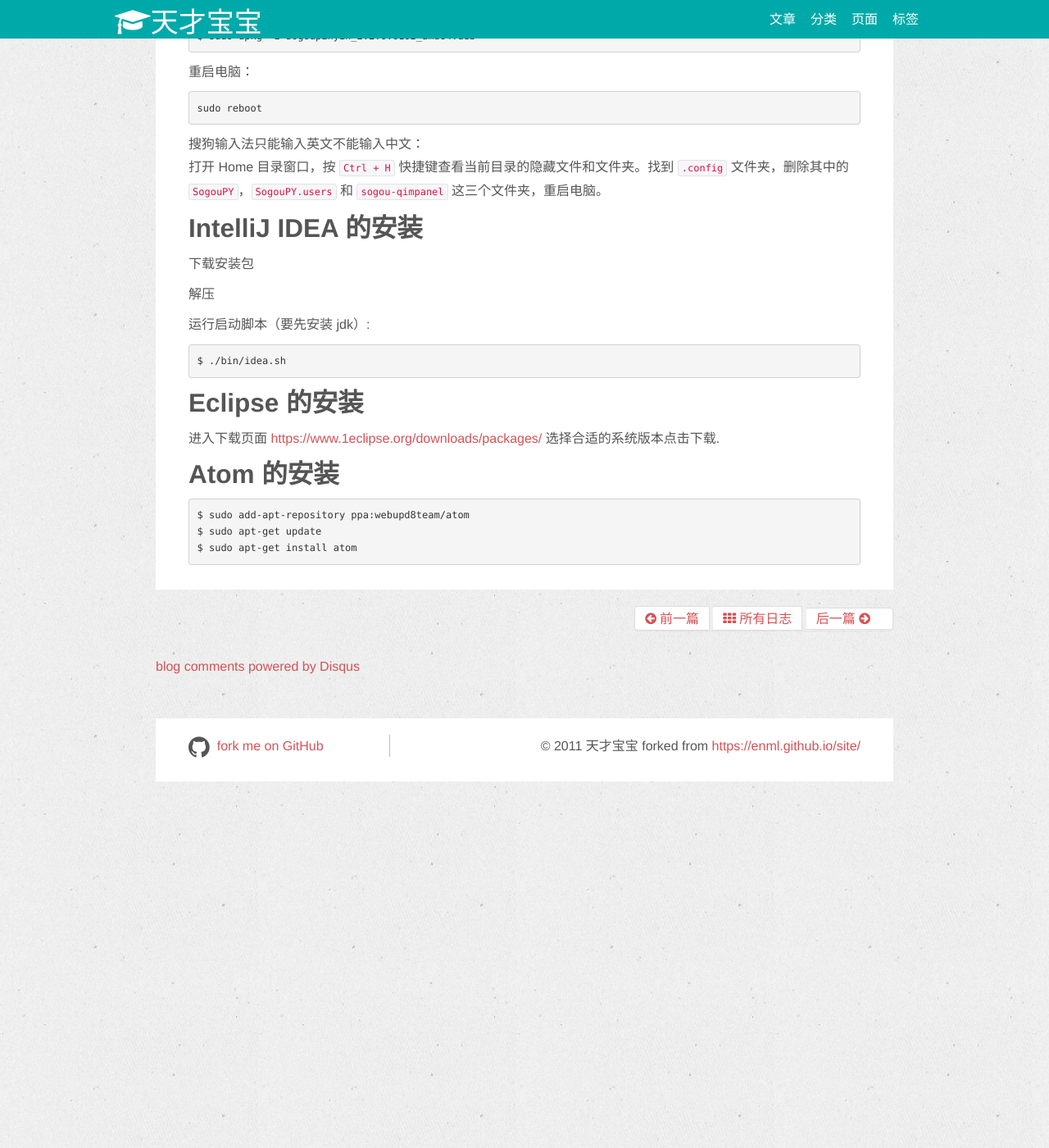
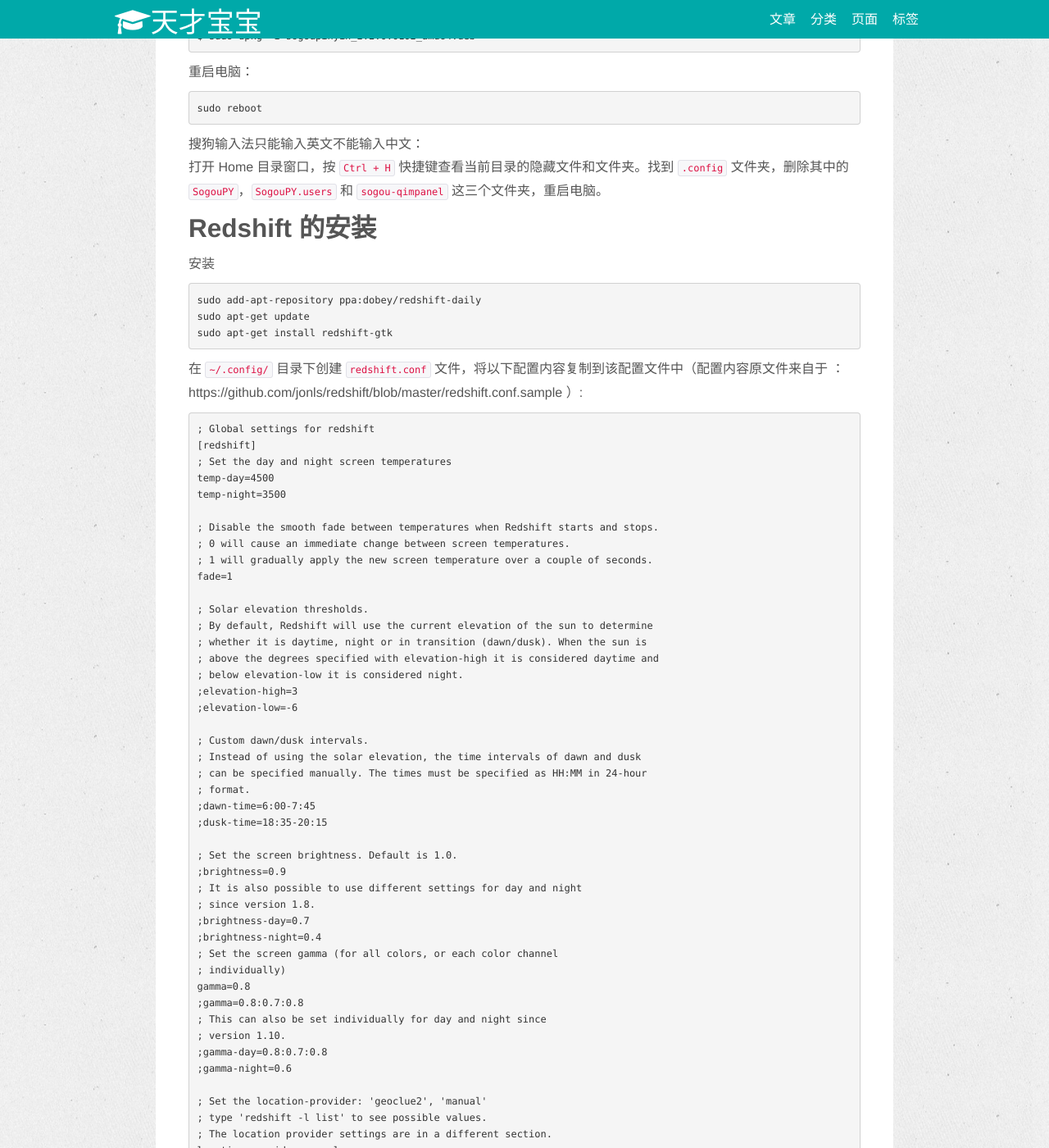
Before and after one commit to wanlp10/wuchao.github.io, a Jekyll site: the page built from _posts/2017-01-01-Ubuntu-Java-Env-Configuration.md, in a window 1280 px wide and 1400 px high, scrolled down 12070 px. Shown: the whole window at 82% size. Built offline with Jekyll 4.4.1, drawn with Linux system fonts in a browser that asks for light colours; nearby versions of some CDN libraries; comment, search, counter and statistics services are not loaded; before the commit the page ends 13023 px from its top, so only the background shows below that; some of the changed text lies outside the part shown.

Commit message:
initial commit.

````diff
--- a/_posts/2017-01-01-Ubuntu-Java-Env-Configuration.md
+++ b/_posts/2017-01-01-Ubuntu-Java-Env-Configuration.md
@@ -638,6 +638,97 @@ sudo reboot
 打开 Home 目录窗口，按 `Ctrl + H` 快捷键查看当前目录的隐藏文件和文件夹。找到 `.config` 文件夹，删除其中的 `SogouPY`，`SogouPY.users` 和 `sogou-qimpanel` 这三个文件夹，重启电脑。
 
 
+## Redshift 的安装
+安装
+```
+sudo add-apt-repository ppa:dobey/redshift-daily
+sudo apt-get update
+sudo apt-get install redshift-gtk
+```
+
+在 `~/.config/` 目录下创建 `redshift.conf` 文件，将以下配置内容复制到该配置文件中（配置内容原文件来自于 ： https://github.com/jonls/redshift/blob/master/redshift.conf.sample ）:
+
+```
+; Global settings for redshift
+[redshift]
+; Set the day and night screen temperatures
+temp-day=4500
+temp-night=3500
+
+; Disable the smooth fade between temperatures when Redshift starts and stops.
+; 0 will cause an immediate change between screen temperatures.
+; 1 will gradually apply the new screen temperature over a couple of seconds.
+fade=1
+
+; Solar elevation thresholds.
+; By default, Redshift will use the current elevation of the sun to determine
+; whether it is daytime, night or in transition (dawn/dusk). When the sun is
+; above the degrees specified with elevation-high it is considered daytime and
+; below elevation-low it is considered night.
+;elevation-high=3
+;elevation-low=-6
+
+; Custom dawn/dusk intervals.
+; Instead of using the solar elevation, the time intervals of dawn and dusk
+; can be specified manually. The times must be specified as HH:MM in 24-hour
+; format.
+;dawn-time=6:00-7:45
+;dusk-time=18:35-20:15
+
+; Set the screen brightness. Default is 1.0.
+;brightness=0.9
+; It is also possible to use different settings for day and night
+; since version 1.8.
+;brightness-day=0.7
+;brightness-night=0.4
+; Set the screen gamma (for all colors, or each color channel
+; individually)
+gamma=0.8
+;gamma=0.8:0.7:0.8
+; This can also be set individually for day and night since
+; version 1.10.
+;gamma-day=0.8:0.7:0.8
+;gamma-night=0.6
+
+; Set the location-provider: 'geoclue2', 'manual'
+; type 'redshift -l list' to see possible values.
+; The location provider settings are in a different section.
+location-provider=manual
+
+; Set the adjustment-method: 'randr', 'vidmode'
+; type 'redshift -m list' to see all possible values.
+; 'randr' is the preferred method, 'vidmode' is an older API.
+; but works in some cases when 'randr' does not.
+; The adjustment method settings are in a different section.
+adjustment-method=randr
+
+; Configuration of the location-provider:
+; type 'redshift -l PROVIDER:help' to see the settings.
+; ex: 'redshift -l manual:help'
+; Keep in mind that longitudes west of Greenwich (e.g. the Americas)
+; are negative numbers.
+[manual]
+; 上海的经纬度
+lat=31.23
+lon=121.47
+
+; Configuration of the adjustment-method
+; type 'redshift -m METHOD:help' to see the settings.
+; ex: 'redshift -m randr:help'
+; In this example, randr is configured to adjust only screen 0.
+; Note that the numbering starts from 0, so this is actually the first screen.
+; If this option is not specified, Redshift will try to adjust _all_ screens.
+[randr]
+screen=0
+```
+
+启动
+```
+redshift-gtk
+```
+然后设置为 “开机自启”。
+
+
 ## IntelliJ IDEA 的安装
 下载安装包
 
````
